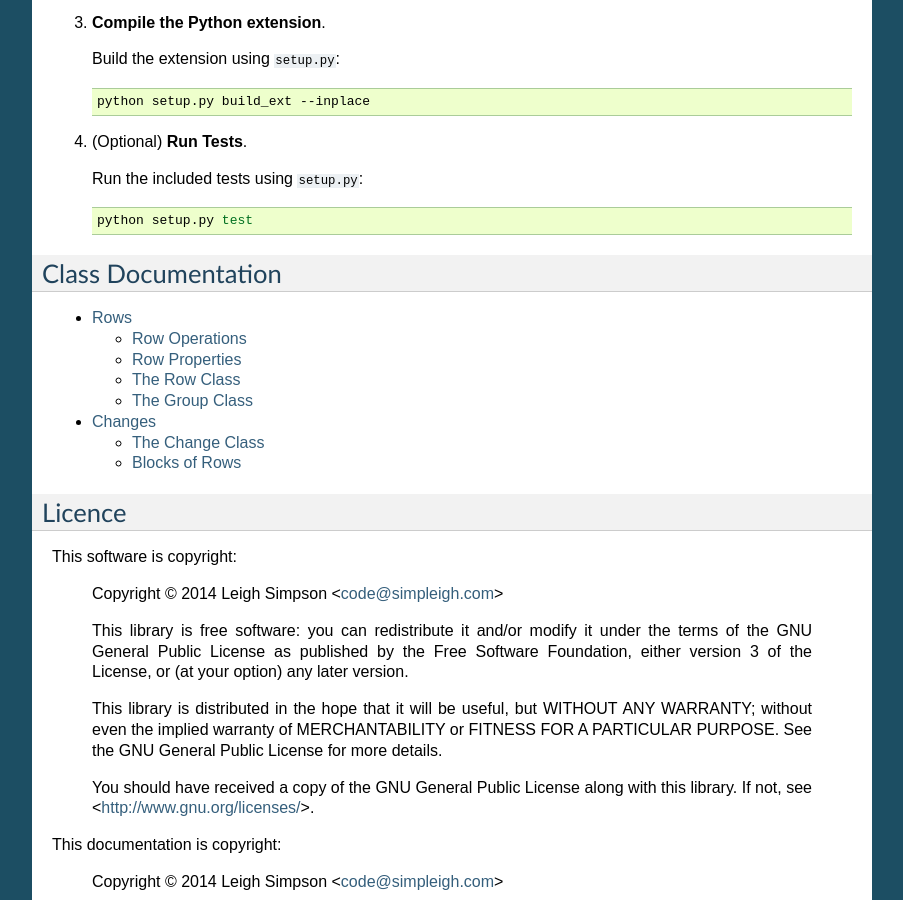
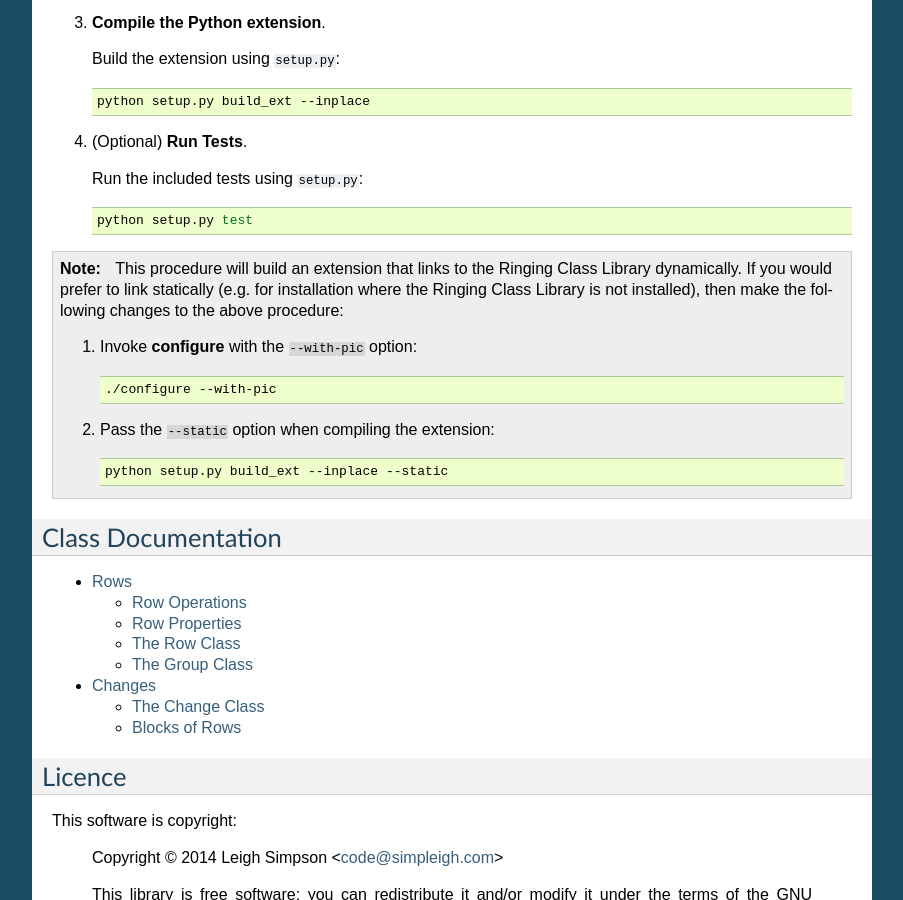
Before and after one commit to ringing-lib/ringing-lib-python, a Sphinx documentation site: the page built from docs/source/index.rst, in a window 1280 px wide and 900 px high, scrolled down 710 px. Shown: the whole window, without its empty margins (198-1101 px from the left). Built offline with Sphinx 7.4.7, drawn with Linux system fonts in a browser that asks for light colours.

Commit message:
Added --static option to setup.py build_ext command

```diff
--- a/docs/source/index.rst
+++ b/docs/source/index.rst
@@ -62,6 +62,26 @@ Installation
 
       python setup.py test
 
+.. note::
+
+   This procedure will build an extension that links to the Ringing Class
+   Library dynamically.
+   If you would prefer to link statically
+   (e.g. for installation where the Ringing Class Library is not installed),
+   then make the following changes to the above procedure:
+
+   #. Invoke :command:`configure` with the ``--with-pic`` option:
+
+      .. code-block:: bash
+
+         ./configure --with-pic
+
+   #. Pass the ``--static`` option when compiling the extension:
+
+      .. code-block:: bash
+
+         python setup.py build_ext --inplace --static
+
 Class Documentation
 -------------------
 
```
Also changed, not shown: setup.py (+30 -4 lines).
